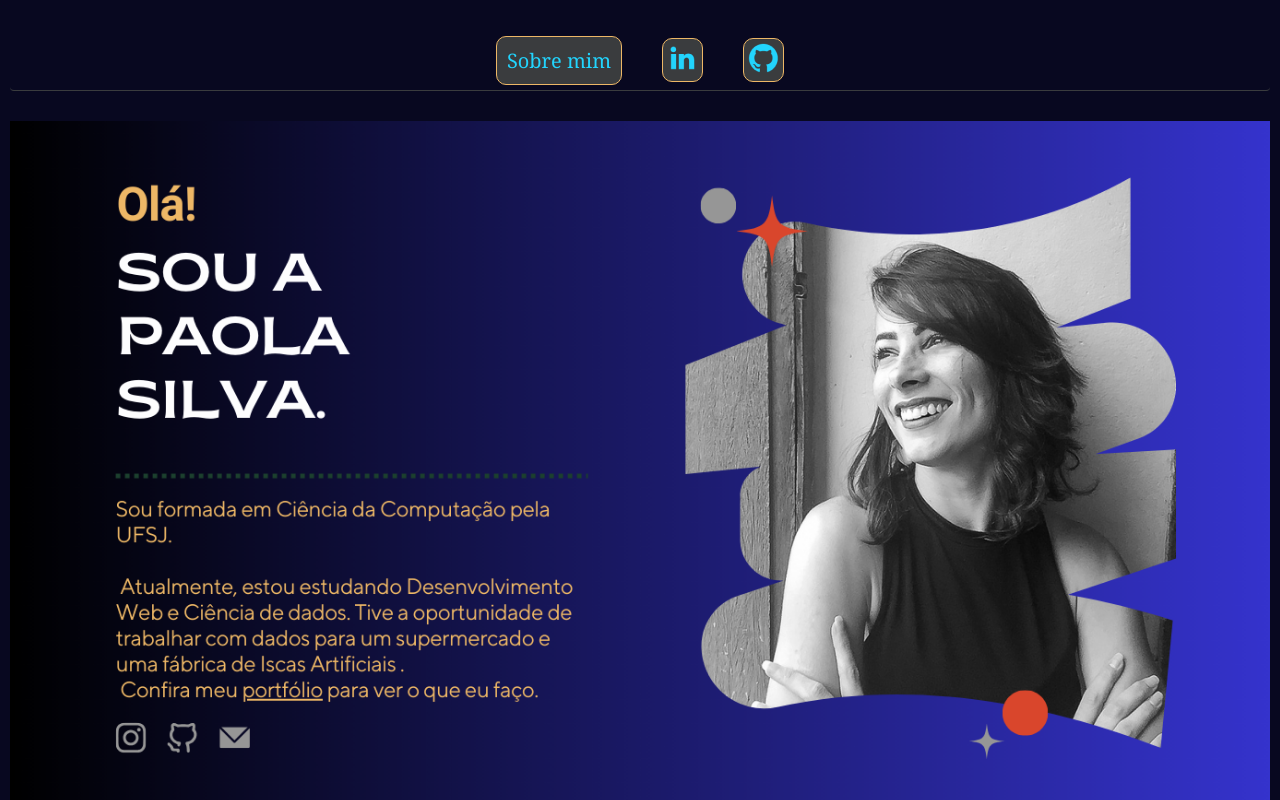
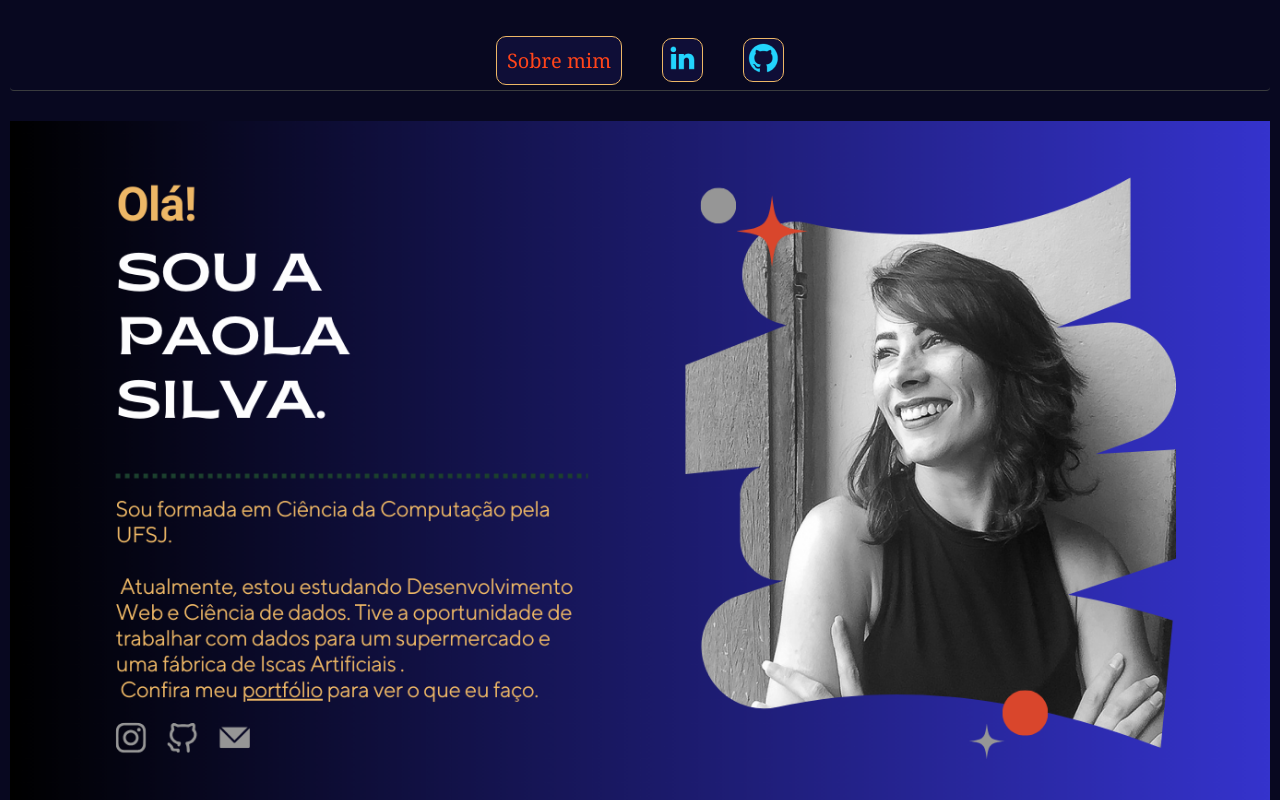
Before and after one commit to paolaangel05/portfolio, a plain HTML site: page index.html in a window 1280 px wide. Shown: the top 800 px of the page. Drawn offline with Linux system fonts and the light colour scheme.

```diff
--- a/style.css
+++ b/style.css
@@ -44,12 +44,12 @@
     padding:3px;
     border: 1px groove #EDB766;
     border-radius: 10px;
-    background-color: #3a3c3e;
+    background-color: #0F0E37;
 
 }
 
 .cabecalho__item__item1{
-    color: #22D4FD;
+    color: #FF441A;
     font-family:Georgia, 'Times New Roman', Times, serif;
     padding:10px;
     font-size: 20px;
```
